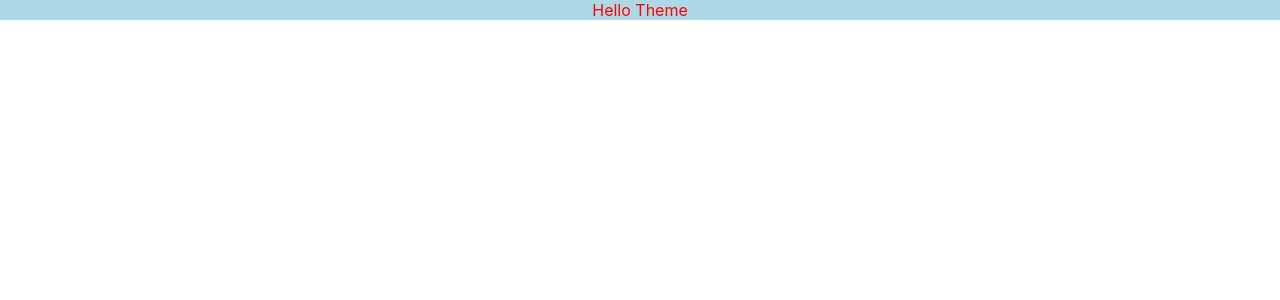
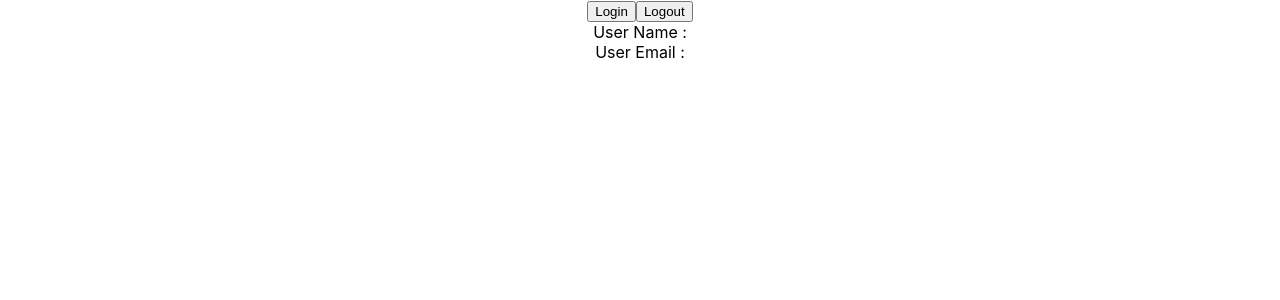
Before and after one commit to sivasaraa/react-typscript, a React (Create React App) app: page / in a window 1280 px wide. Shown: the top 300 px of the page. Built offline with nearby package versions, Linux system fonts and the light colour scheme.

Commit message:
useContext with future value

```diff
--- a/src/App.tsx
+++ b/src/App.tsx
@@ -8,10 +8,11 @@ import { Oscar } from './Component/Oscar';
 import { HandleEvent } from './Component/HandleEvent';
 import { Container } from './Component/Container';
 import { LoggedIn } from './Component/State/LoggedIn';
-import { User } from './Component/State/User';
+import { User } from './Component/State/Context/User';
 import { Counter } from './Component/State/Counter';
 import { ThemeContext } from './Component/State/Context/ThemeContext';
 import { Box } from './Component/State/Context/Box';
+import { UserContext } from './Component/State/Context/UserContext';
 
 function App() {
   return (
@@ -25,9 +26,12 @@ function App() {
       {/* <LoggedIn /> */}
       {/* <User /> */}
       {/* <Counter /> */}
-      <ThemeContext>
+      {/* <ThemeContext>
         <Box />
-      </ThemeContext>
+      </ThemeContext> */}
+      <UserContext>
+        <User />
+      </UserContext>
     </div>
   );
 }
--- /dev/null
+++ b/src/Component/State/Context/User.tsx
@@ -0,0 +1,29 @@
+import { useContext } from "react"
+import { uContext } from "./UserContext"
+
+
+export const User = () => {
+    const context = useContext(uContext)
+
+    const login = () => {
+        if(context)
+            context.setUser({
+                name : 'Hello World',
+                email : 'Test@gmail.com'
+            })
+    }
+
+    const logout = () => {
+        if(context)
+            context.setUser(null)
+    }
+
+    return (
+        <div>
+            <button onClick={login}>Login</button>
+            <button onClick={logout}>Logout</button>
+            <div>User Name : {context?.user?.name}</div>
+            <div>User Email : {context?.user?.email}</div>
+        </div>
+    )
+}
--- /dev/null
+++ b/src/Component/State/Context/UserContext.tsx
@@ -0,0 +1,26 @@
+import React, { useState } from "react"
+
+type propstype = {
+    children : React.ReactNode
+}
+
+type authProps = {
+    name : string,
+    email : string
+}
+
+type contextProps = {
+    user : authProps | null,
+    setUser : React.Dispatch<React.SetStateAction<authProps | null>>
+}
+
+export const uContext = React.createContext<contextProps | null>(null)
+
+export const UserContext = (props : propstype) => {
+    const [user, setUser] = useState<authProps | null>(null)
+    return (
+        <uContext.Provider value={{user, setUser}}>
+            {props.children}
+        </uContext.Provider>
+    )
+}
```
